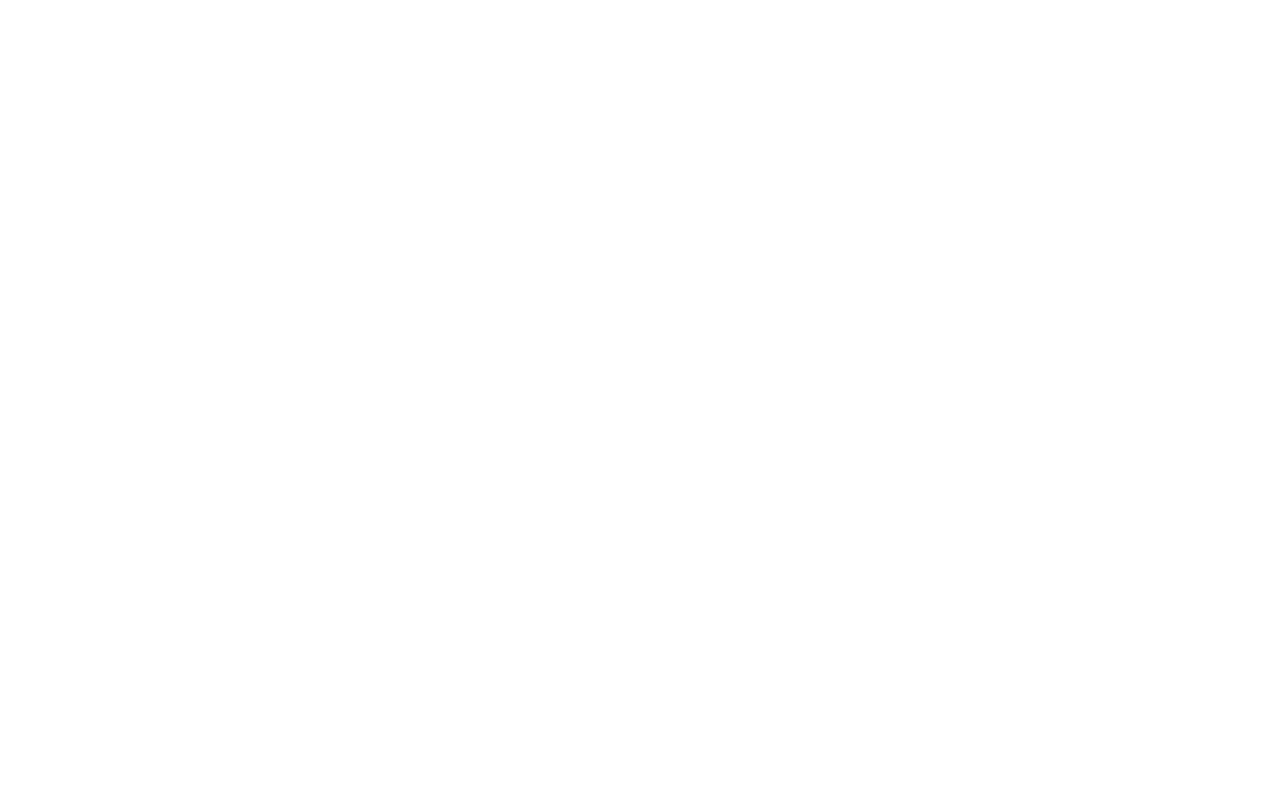
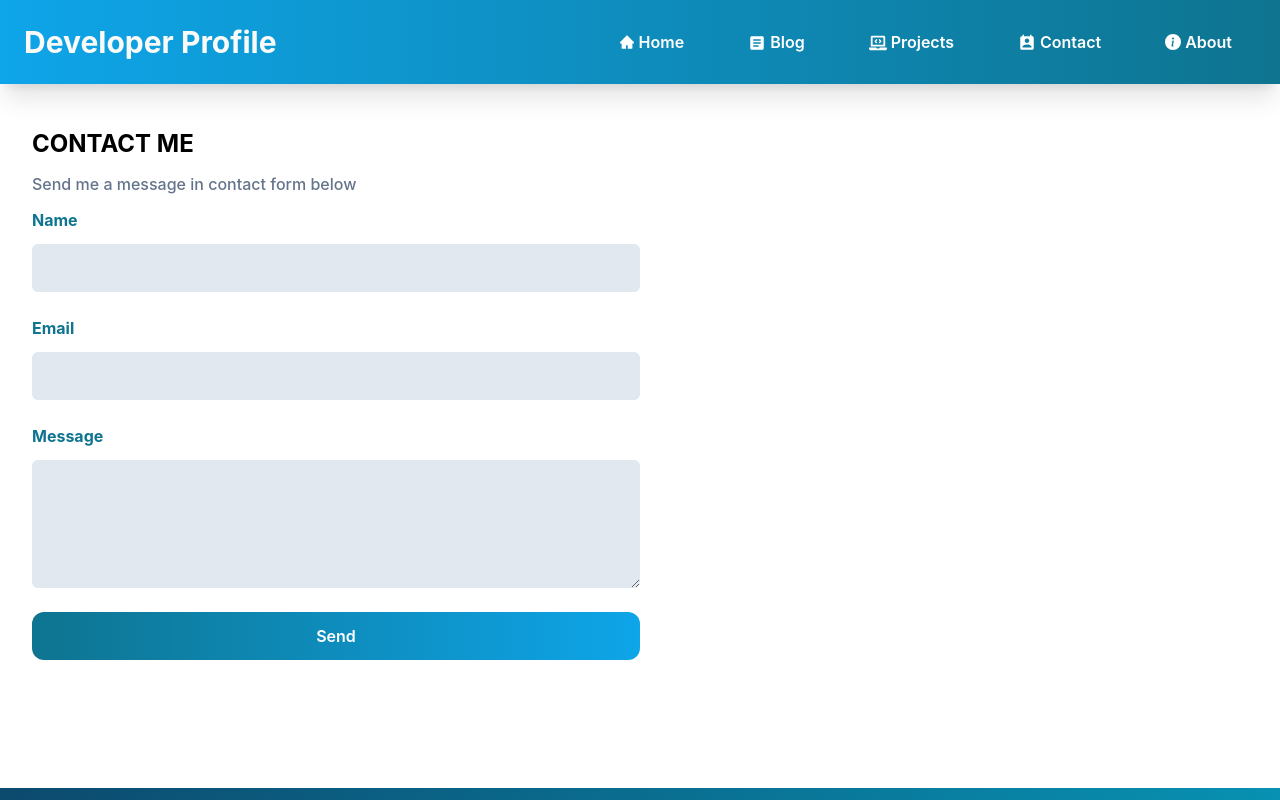
Before and after one commit to ikhbaldwiyan/developer-portofolio, a React (Create React App) app: page /contact in a window 1280 px wide. Before the commit this address had no page. Shown: the top 800 px of the page. Built offline with nearby package versions, Linux system fonts and the light colour scheme.

Commit message:
add contact form page

```diff
--- a/src/components/Navbar.js
+++ b/src/components/Navbar.js
@@ -35,8 +35,8 @@
     },
     {
       name: 'Contact',
-      pathname: '/',
-      hash: '#about',
+      pathname: '/contact',
+      hash: '#',
       icon: <MdPermContactCalendar size={18} className='inline mt-1 mr-1' />
     },
     {
--- a/src/index.js
+++ b/src/index.js
@@ -4,7 +4,9 @@
 import App from './App';
 import reportWebVitals from './reportWebVitals';
 import { BrowserRouter, Routes, Route } from "react-router-dom";
+
 import Blog from './pages/Blog';
+import Contact from './pages/Contact';
 
 const root = ReactDOM.createRoot(document.getElementById('root'));
 root.render(
@@ -12,6 +14,7 @@
     <Routes>
       <Route path="/" element={<App />} />
       <Route path="/blog" element={<Blog />} />
+      <Route path="/contact" element={<Contact />} />
     </Routes>
   </BrowserRouter>
 );
--- a/src/pages/Blog.js
+++ b/src/pages/Blog.js
@@ -58,7 +58,7 @@
                     <p className='py-5 text-semibold text-secondary'>
                       {item.desc}
                     </p>
-                    <a href="#" className="py-2 px-5 bg-gradient-to-r font-semibold from-primary to-blue-500 text-white rounded-lg hover:opacity-70">
+                    <a href="#" className="py-2 px-5 bg-gradient-to-r font-semibold from-primary to-sky-500 text-white rounded-lg hover:opacity-70">
                       Read More
                     </a>
                   </div>
--- /dev/null
+++ b/src/pages/Contact.js
@@ -0,0 +1,47 @@
+import React from 'react'
+import Layout from '../components/Layout'
+
+function Contact() {
+  return (
+    <Layout>
+      <div className="pt-32 pb-32 px-4">
+        <div className="container ">
+          <div className="w-full">
+            <h3 className='font-bold text-2xl uppercase'>Contact Me</h3>
+            <p className="text-secondary font-medium py-3">
+              Send me a message in contact form below
+            </p>
+          </div>
+
+          <div className="w-full mb-6">
+            <label for="name" className='font-bold text-primary'>
+              Name
+            </label>
+            <input type="text" name="name" id='name' className='w-full p-3 bg-slate-200 rounded-md lg:w-1/2 focus:outline-none focus:ring-2 focus:ring-primary focus:border-primary block mt-3' />
+          </div>
+          <div className="w-full mb-6">
+            <label for="email" className='font-bold text-primary'>
+              Email
+            </label>
+            <input type="text" name="email" id='email' className='w-full p-3 bg-slate-200 rounded-md lg:w-1/2 focus:outline-none focus:ring-2 focus:ring-primary focus:border-primary block mt-3' />
+          </div>
+          <div className="w-full mb-6">
+            <label for="message" className='font-bold text-primary'>
+              Message
+            </label>
+            <textarea type="text" name="message" id='message' className='w-full p-3 bg-slate-200 rounded-md lg:w-1/2 focus:outline-none focus:ring-2 focus:ring-primary focus:border-primary block mt-3 h-32' />
+          </div>
+
+          <div className="w-full">
+            <button className="text-base font-semibold text-white bg-gradient-to-r from-primary to-sky-500 py-3 px-8 rounded-xl w-full lg:w-1/2 hover:opacity-70">
+              Send
+            </button>
+          </div>
+
+        </div>
+      </div>
+    </Layout>
+  )
+}
+
+export default Contact
```
